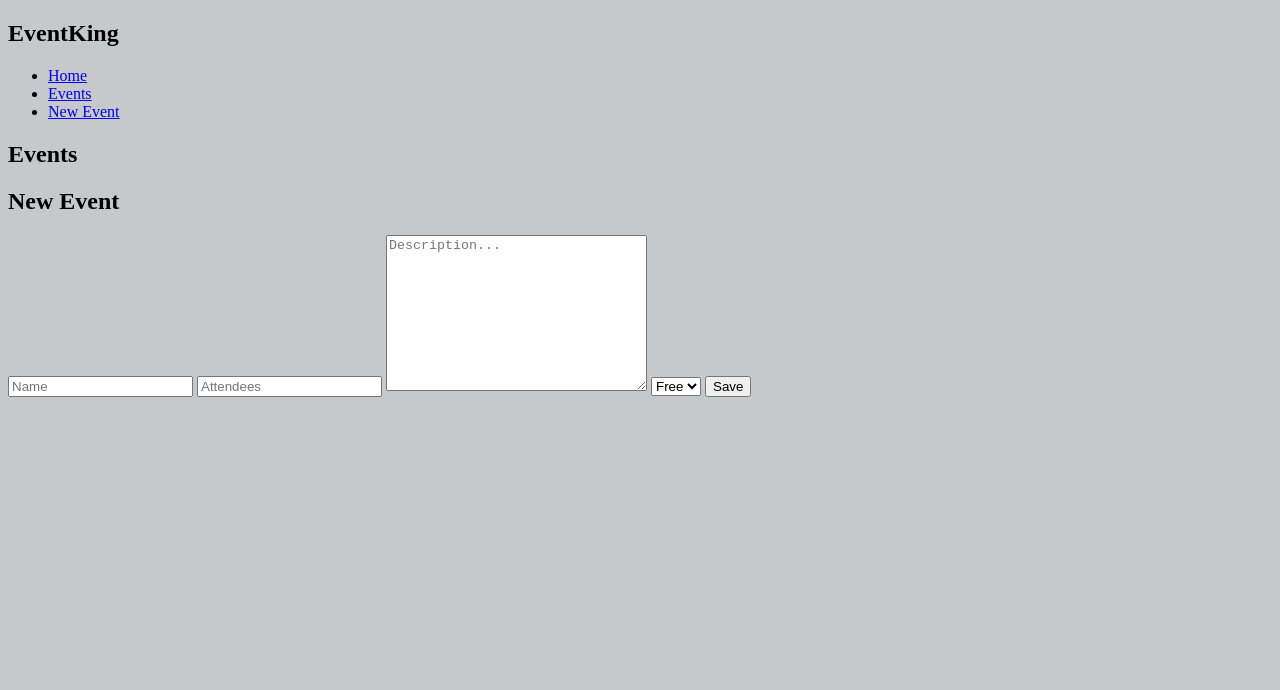
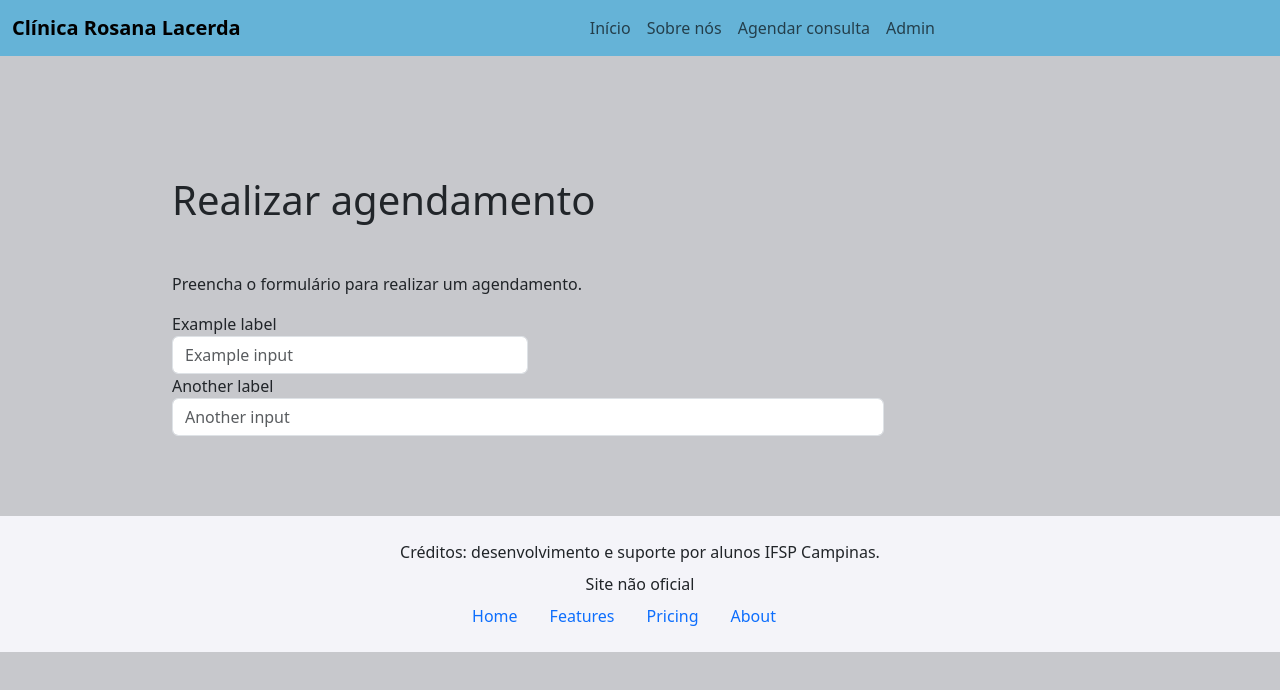
Before and after one commit to glauconeto/booking_events, a plain HTML site: page new_event.html in a window 1280 px wide. Drawn offline with nearby package versions, Linux system fonts and the light colour scheme; files that its build step writes are made by us from their sources.

Commit message:
Estilização de página de nova consulta

```diff
--- a/assets/css/style.css
+++ b/assets/css/style.css
@@ -46,3 +46,14 @@ main > section.intro {
 footer.ghost {
   background-color: #F4F4F9;
 }
+
+main.control-size {
+  padding: 5em;
+  width: 70%;
+  margin: 0 18vh 0 10vh;
+  text-align: justify;
+}
+
+input.form-input {
+  width: 50%;
+}
--- a/new_event.html
+++ b/new_event.html
@@ -1,42 +1,89 @@
 <!DOCTYPE html>
-<html lang="en">
+<html lang="pt-br">
 <head>
     <meta charset="UTF-8">
     <meta name="viewport" content="width=device-width, initial-scale=1.0">
-    <link rel="stylesheet" href="style.css">
+    <link href="https://cdn.jsdelivr.net/npm/bootstrap@5.3.3/dist/css/bootstrap.min.css" rel="stylesheet">
+    <link rel="stylesheet" href="assets/css/style.css">
     <title>Event Booking</title>
 </head>
+
 <body>
-    <header id="home">
-      <nav>
-        <h1>EventKing</h1>
-        <ul>
-            <li><a href="#home">Home</a></li>
-            <li><a href="#events">Events</a></li>
-            <li><a href="#add-event">New Event</a></li>
-        </ul>
-      </nav>
-      <div class="welcome-event"></div>
-    </header>
-    <main>
-        <section id="events">
-            <h1 class="section-title">Events</h1>
-            <div class="events-container"></div>
+    <nav class="navbar navbar-expand-md navbar-light picton fixed-top">
+        <div class="container-fluid">
+            <a class="navbar-brand" href="index.html">
+                <i class="fa d-inline fa-lg fa-stop-circle"></i>
+                <b>Clínica Rosana Lacerda<br></b>
+            </a>
+            <button class="navbar-toggler navbar-toggler-right border-0" type="button" data-toggle="collapse"
+                data-target="#navbar10">
+                <span class="navbar-toggler-icon"></span>
+            </button>
+            <div class="collapse navbar-collapse justify-content-center" id="navbar10">
+                <ul class="navbar-nav ml-auto">
+                    <li class="nav-item"> <a class="nav-link" href="#">Início<br></a> </li>
+                    <li class="nav-item"> <a class="nav-link" href="#sobre-nos">Sobre nós</a> </li>
+                    <li class="nav-item"> <a class="nav-link" href="new_event.html">Agendar consulta</a> </li>
+                    <li class="nav-item"> <a class="nav-link" href="admin.html">Admin</a> </li>
+                </ul>
+            </div>
+        </div>
+    </nav>
+    <main class="control-size">
+        <section class="container mt-5">
+            <div class="card-body">
+                <h1 class="card-title py-5">Realizar agendamento</h1>
+                <p class="card-body">Preencha o formulário para realizar um agendamento.</p>
+            </div>
         </section>
-        <section id="add-event">
-            <h1 class="section-title">New Event</h1>
-            <form class="form">
-                <input type="text" id="name" placeholder="Name">
-                <input type="number" id="attendee" placeholder="Attendees">
-                <textarea id="description" cols="30" rows="10" placeholder="Description..."></textarea>
-                <select id="status">
-                    <option value="0">Free</option>
-                    <option value="1">Paid</option>
-                </select>
-                <button class="btn btn-primary">Save</button>
-            </form>
+        <section>
+            <div class="container">
+                <div class="row">
+                    <form>
+                        <div class="form-group">
+                          <label for="formGroupExampleInput">Example label</label>
+                          <input type="text" class="form-control form-input" id="formGroupExampleInput" placeholder="Example input">
+                        </div>
+                        <div class="form-group">
+                          <label for="formGroupExampleInput2">Another label</label>
+                          <input type="text" class="form-control" id="formGroupExampleInput2" placeholder="Another input">
+                        </div>
+                    </form>
+                </div>
+            </div>
         </section>
     </main>
-
+    <footer class="py-3 ghost">
+        <div class="container">
+          <div class="row">
+            <div class="col-md-12 text-center">
+              <p class="mt-2 mb-0">Créditos: desenvolvimento e suporte por alunos IFSP Campinas.</p>
+              <p class="mt-2 mb-0">Site não oficial</p>
+            </div>
+          </div>
+          <div class="row">
+            <div class="col-md-12 text-center d-md-flex align-items-center"> <i
+                class="d-block fa fa-stop-circle fa-2x mr-md-5 text-primary"></i>
+              <ul class="nav mx-md-auto d-flex justify-content-center">
+                <li class="nav-item"> <a class="nav-link active" href="#">Home</a> </li>
+                <li class="nav-item"> <a class="nav-link" href="#">Features</a> </li>
+                <li class="nav-item"> <a class="nav-link" href="#">Pricing</a> </li>
+                <li class="nav-item"> <a class="nav-link" href="#">About</a> </li>
+              </ul>
+              <div class="row">
+                <div class="col-md-12 d-flex align-items-center justify-content-md-between justify-content-center my-2"> <a
+                    href="#">
+                    <i class="d-block fa fa-facebook-official text-muted fa-lg mx-2"></i>
+                  </a> <a href="#">
+                    <i class="d-block fa fa-instagram text-muted fa-lg mx-2"></i>
+                  </a> <a href="#">
+                    <i class="d-block fa fa-twitter text-muted fa-lg ml-2"></i>
+                  </a> </div>
+              </div>
+            </div>
+          </div>
+        </div>
+    </footer>
+    <script src="https://cdn.jsdelivr.net/npm/bootstrap@5.3.3/dist/js/bootstrap.bundle.min.js"></script>
 </body>
 </html>
```
